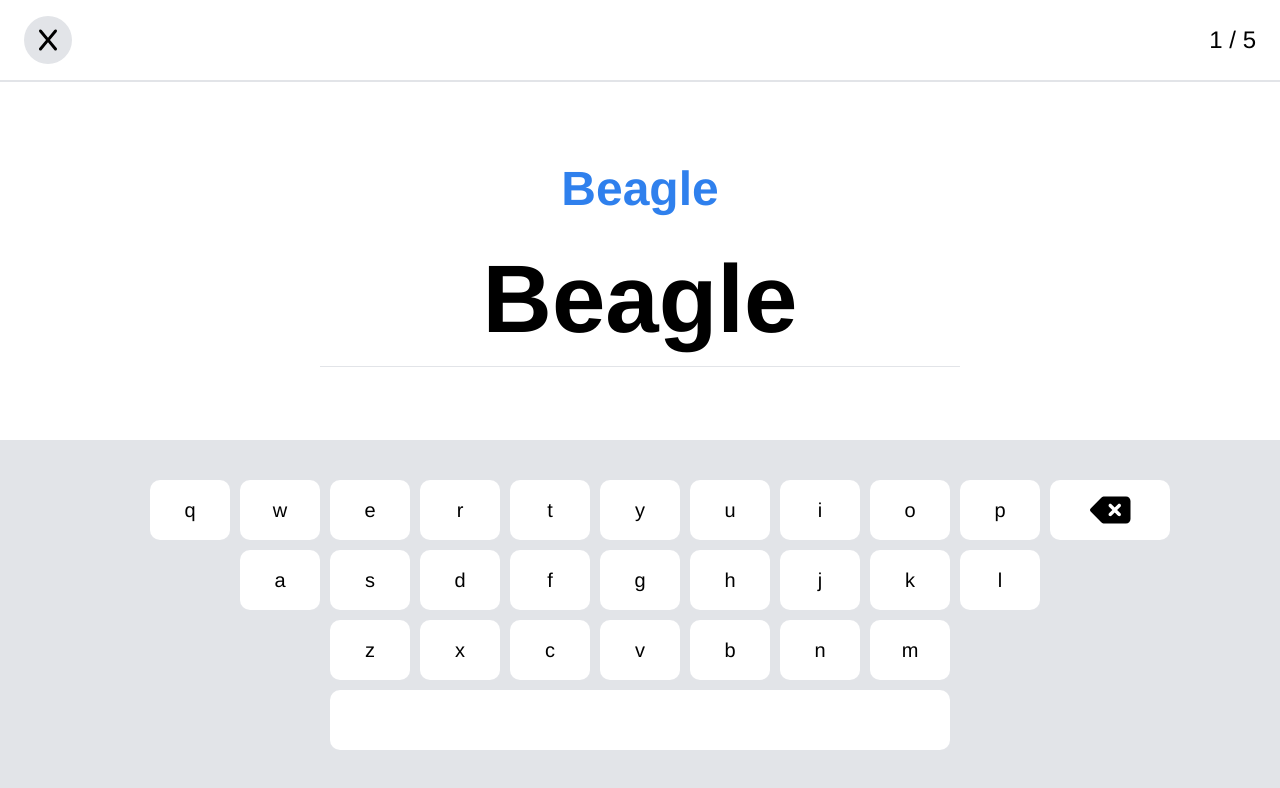
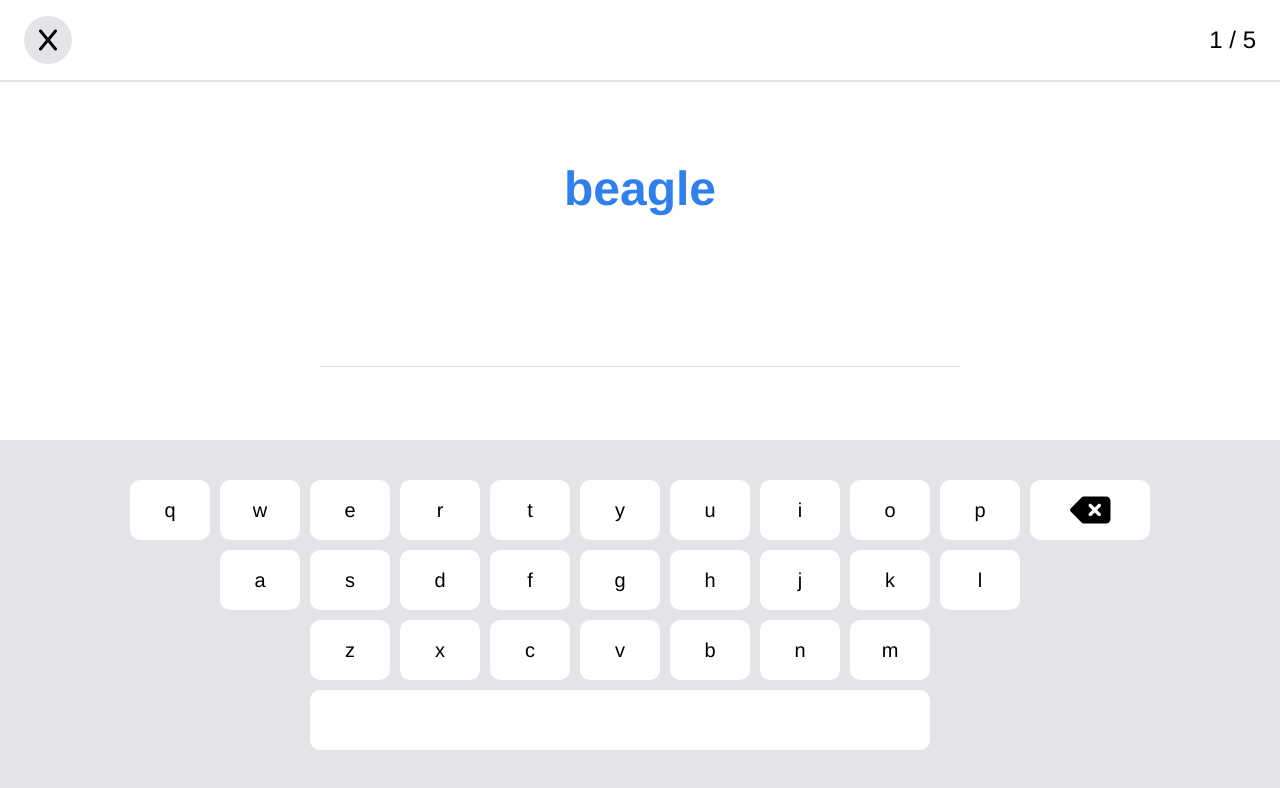
Before and after one commit to project-qwerty/project-qwerty, a Vue app: page /keyboard in a window 1280 px wide. Shown: the top 788 px of the page. Built offline with nearby package versions, Linux system fonts and the light colour scheme.

Commit message:
implement typing in the Keyboard page

```diff
--- a/src/assets/css/global.css
+++ b/src/assets/css/global.css
@@ -1,9 +1,11 @@
 :root {
   --foreground-colour: #000000;
   --background-colour: #ffffff;
+  --faint-colour: #e2e4e8;
   --primary-colour: #2f80ed;
   --primary-colour-dark: #2941ce;
-  --faint-colour: #e2e4e8;
+  --positive-colour: #219653;
+  --negative-colour: red;
 
   --material-colour-1: #f44336;
   --material-colour-2: #e91e63;
--- a/src/components/CustomListView.vue
+++ b/src/components/CustomListView.vue
@@ -81,7 +81,7 @@
             v-on:click="cleanUpDeleteCategory" />
         <ActionButton
             text="Delete"
-            colour="red"
+            colour="var(--negative-colour)"
             v-on:click="clickDeleteCategory" />
       </div>
     </Modal>
@@ -237,7 +237,7 @@
 
   /* this turns the final option (delete) red */
   /deep/ .options-menu .dropdown-item:last-of-type {
-    color: red;
+    color: var(--negative-colour);
   }
 
   .list-title {
@@ -274,7 +274,7 @@
   }
 
   .qwerty-text-input.invalid {
-    border: solid 2px red;
+    border: solid 2px var(--negative-colour);
   }
 
   .modal-text-input {
--- a/src/views/Keyboard.vue
+++ b/src/views/Keyboard.vue
@@ -5,21 +5,23 @@
           icon="x"
           v-on:click="$router.back()" />
 
-      <div>1 / 5</div>
+      <div>{{ currentWordIndex + 1 }} / {{ words.length }}</div>
     </header>
 
     <div class="readout">
-      <div class="target">Beagle</div>
-      <div class="input">Beagle</div>
+      <div class="target">{{ words[currentWordIndex] }}</div>
+      <div class="input">{{ renderedInput(input) }}</div>
     </div>
 
     <div class="keyboard">
       <div class="row row-q">
         <div class="key"
-            v-for="letter in letters[0]" v-bind:key="letter">
+            v-for="letter in letters[0]" v-bind:key="letter"
+            v-on:click="handleKeystroke(letter)">
           {{ letter }}
         </div>
-        <div class="key backspace">
+        <div class="key backspace"
+            v-on:click="handleKeystroke('backspace')">
           <font-awesome-icon
               class="backspace-icon"
               icon="delete-left" />
@@ -27,18 +29,21 @@
       </div>
       <div class="row row-a">
         <div class="key"
-            v-for="letter in letters[1]" v-bind:key="letter">
+            v-for="letter in letters[1]" v-bind:key="letter"
+            v-on:click="handleKeystroke(letter)">
           {{ letter }}
         </div>
       </div>
       <div class="row row-z">
         <div class="key"
-            v-for="letter in letters[2]" v-bind:key="letter">
+            v-for="letter in letters[2]" v-bind:key="letter"
+            v-on:click="handleKeystroke(letter)">
           {{ letter }}
         </div>
       </div>
       <div class="row row-space">
-        <div class="key space"></div>
+        <div class="key space"
+            v-on:click="handleKeystroke(' ')"></div>
       </div>
     </div>
 
@@ -63,10 +68,26 @@
           ['a', 's', 'd', 'f', 'g', 'h', 'j', 'k', 'l'],
           ['z', 'x', 'c', 'v', 'b', 'n', 'm'],
         ],
+
+        words: ['beagle', 'two', 'three', 'four', 'five'],
+
+        currentWordIndex: 0,
+        currentRepetitionIndex: 0,
+
+        input: '',
       }
     },
     methods: {
-
+      handleKeystroke(key) {
+        if (key === 'backspace') {
+          this.input = this.input.slice(0, -1);
+        } else {
+          this.input += key;
+        }
+      },
+      renderedInput(input) {
+        return input.replaceAll(' ', '\xa0\xa0');
+      },
     },
   }
 </script>
@@ -112,8 +133,14 @@
     font-size: 96px;
   }
 
+  /* make the input div take up the vertical space even when empty */
+  .readout > .input:before {
+    content: '.';
+    visibility: hidden;
+  }
+
+  /* add the underline */
   .readout > .input:after {
-    /* add the underline */
     content: '';
     display: block;
     margin: 0 auto;
@@ -122,8 +149,7 @@
   }
 
   .keyboard {
-    height: 40%;
-    padding-top: 40px;
+    padding: 40px;
 
     background-color: var(--faint-colour);
 
@@ -152,8 +178,16 @@
     padding-right: 13em;
   } */
 
-  .keyboard > .row-q {
-    padding-left: 2em;
+  .keyboard > .row-a {
+    padding-right: 2em;
+  }
+
+  .keyboard > .row-z {
+    padding-right: 2em;
+  }
+
+  .keyboard > .row-space {
+    padding-right: 2em;
   }
 
   .keyboard .key {
```
